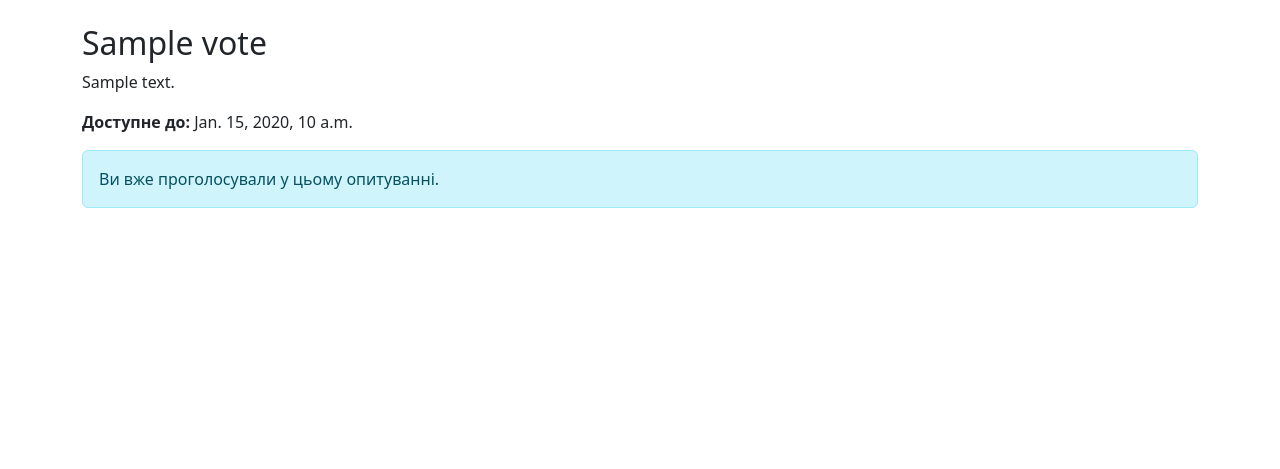
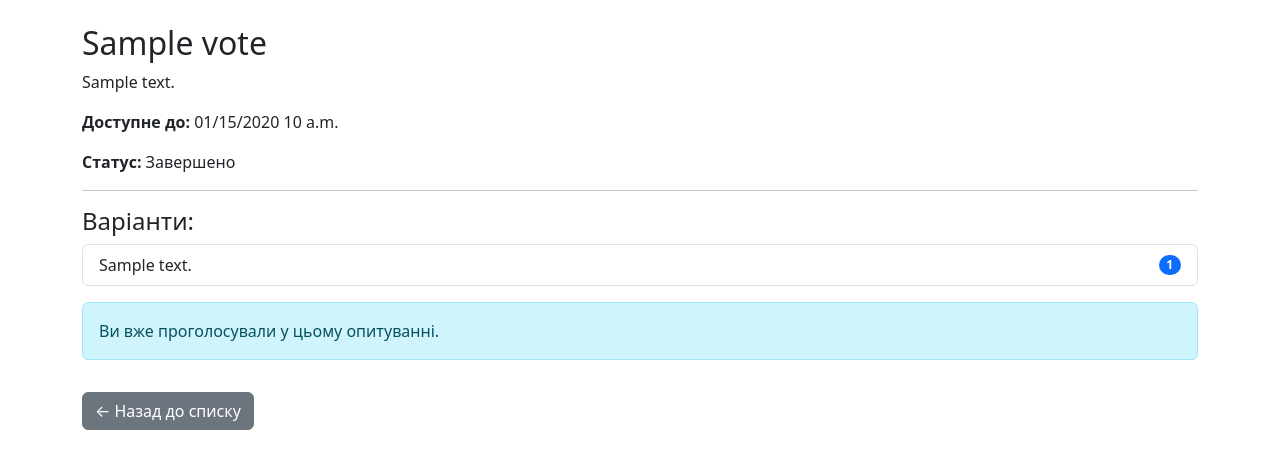
Before and after one commit to Mykhailo-Tr/IT-Turik2, a Django app: page /votes/1/ in a window 1280 px wide. Shown: the part 88-557 px from the top of the page. Run offline with Django 4.2, Linux system fonts and the light colour scheme; a user stored in the database is signed in; tables that the repository leaves empty hold one stand-in row (values such as "Sample post").

Commit message:
Refactor vote detail view to improve voting logic and access control; update template for better user feedback

```diff
--- a/vopetschool/voting/templates/voting/vote_detail.html
+++ b/vopetschool/voting/templates/voting/vote_detail.html
@@ -5,20 +5,35 @@
 {% block content %}
 <h2>{{ vote.title }}</h2>
 <p>{{ vote.description }}</p>
-<p><strong>Доступне до:</strong> {{ vote.end_date }}</p>
 
-<form method="post">
-    {% csrf_token %}
-    {{ form.as_p }}
-    {% if already_voted %}
-        <p class="alert alert-info">Ви вже проголосували у цьому опитуванні.</p>
-    {% elif not form %}
-        <p class="alert alert-warning">Голосування ще не почалося або вже завершилось.</p>
-    {% else %}
-        <form method="post">
-            {% csrf_token %}
-            {{ form.as_p }}
-            <button type="submit" class="btn btn-primary">Проголосувати</button>
-        </form>
+{% if vote.end_date %}
+    <p><strong>Доступне до:</strong> {{ vote.end_date|date:"SHORT_DATETIME_FORMAT" }}</p>
 {% endif %}
+<p><strong>Статус:</strong> {{ vote.get_status_display }}</p>
+
+<hr>
+
+<h4>Варіанти:</h4>
+<ul class="list-group mb-3">
+    {% for option in options %}
+        <li class="list-group-item d-flex justify-content-between align-items-center">
+            {{ option.text }}
+            <span class="badge bg-primary rounded-pill">{{ option.vote_count }}</span>
+        </li>
+    {% endfor %}
+</ul>
+
+{% if can_vote %}
+    <form method="post">
+        {% csrf_token %}
+        {{ form.as_p }}
+        <button type="submit" class="btn btn-success">Проголосувати</button>
+    </form>
+{% elif already_voted %}
+    <div class="alert alert-info">Ви вже проголосували у цьому опитуванні.</div>
+{% else %}
+    <div class="alert alert-warning">Голосування ще не почалося або вже завершилось.</div>
+{% endif %}
+
+<a href="{% url 'vote_list' %}" class="btn btn-secondary mt-3">← Назад до списку</a>
 {% endblock %}
--- a/vopetschool/voting/views.py
+++ b/vopetschool/voting/views.py
@@ -3,10 +3,12 @@ from django.contrib.auth.decorators import login_required
 from django.utils import timezone
 from django.views import View
 from django.views.generic import ListView
-from django.db.models import Q
+from django.db.models import Q, Count
 from django.utils.decorators import method_decorator
 from .models import Vote, VoteOption, VoteAnswer
 from .forms import VoteForm, VoteCreateForm, VoteOptionFormSet
+from django.db.models import Count
+
 
 
 class VoteListView(ListView):
@@ -28,46 +30,56 @@ class VoteListView(ListView):
 
     def get_context_data(self, **kwargs):
         context = super().get_context_data(**kwargs)
-        user = self.request.user
-        voted_ids = VoteAnswer.objects.filter(voter=user).values_list("option__vote_id", flat=True).distinct()
+        voted_ids = VoteAnswer.objects.filter(voter=self.request.user).values_list("option__vote_id", flat=True)
         context["voted_ids"] = set(voted_ids)
         return context
+
 
 
 @login_required
 def vote_detail_view(request, pk):
     vote = get_object_or_404(Vote, pk=pk)
 
+    # 🔒 Перевірка доступу
     if vote.level == Vote.Level.SELECTED and request.user not in vote.participants.all():
         return render(request, "voting/access_denied.html")
 
+    # 👀 Чи вже голосував
     already_voted = VoteAnswer.objects.filter(
         voter=request.user,
         option__vote=vote
     ).exists()
 
-    form = None
-    if vote.is_active() and not already_voted:
-        if request.method == "POST":
-            form = VoteForm(vote, request.POST)
-            if form.is_valid():
-                selected_ids = form.cleaned_data["options"]
-                if not isinstance(selected_ids, list):
-                    selected_ids = [selected_ids]
+    # 🧮 Підрахунок голосів по кожному варіанту
+    options = vote.options.annotate(vote_count=Count("voteanswer"))
 
-                for option_id in selected_ids:
-                    option = get_object_or_404(VoteOption, id=option_id, vote=vote)
-                    VoteAnswer.objects.create(voter=request.user, option=option)
+    # 📅 Чи активне голосування
+    can_vote = vote.is_active() and not already_voted
 
-                already_voted = True
-        else:
-            form = VoteForm(vote)
+    if request.method == "POST" and can_vote:
+        form = VoteForm(vote, request.POST)
+        if form.is_valid():
+            selected_ids = form.cleaned_data["options"]
+            if not isinstance(selected_ids, list):
+                selected_ids = [selected_ids]
+
+            for option_id in selected_ids:
+                option = get_object_or_404(VoteOption, id=option_id, vote=vote)
+                VoteAnswer.objects.create(voter=request.user, option=option)
+
+            # Перенаправити назад на сторінку, щоб побачити результат
+            return redirect("vote_detail", pk=vote.pk)
+    else:
+        form = VoteForm(vote) if can_vote else None
 
     return render(request, "voting/vote_detail.html", {
         "vote": vote,
         "form": form,
+        "can_vote": can_vote,
         "already_voted": already_voted,
+        "options": options,
     })
+
 
 
 @method_decorator(login_required, name="dispatch")
```
